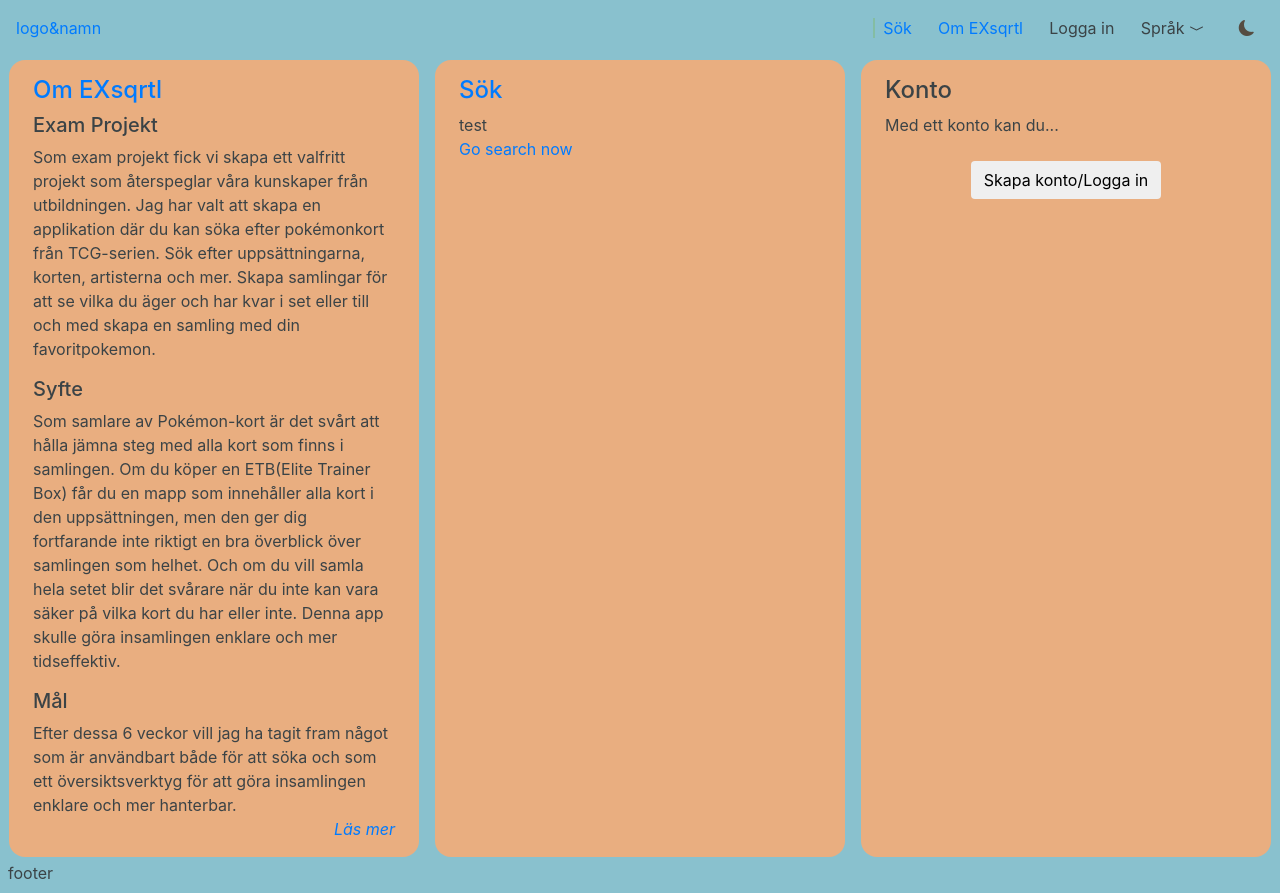
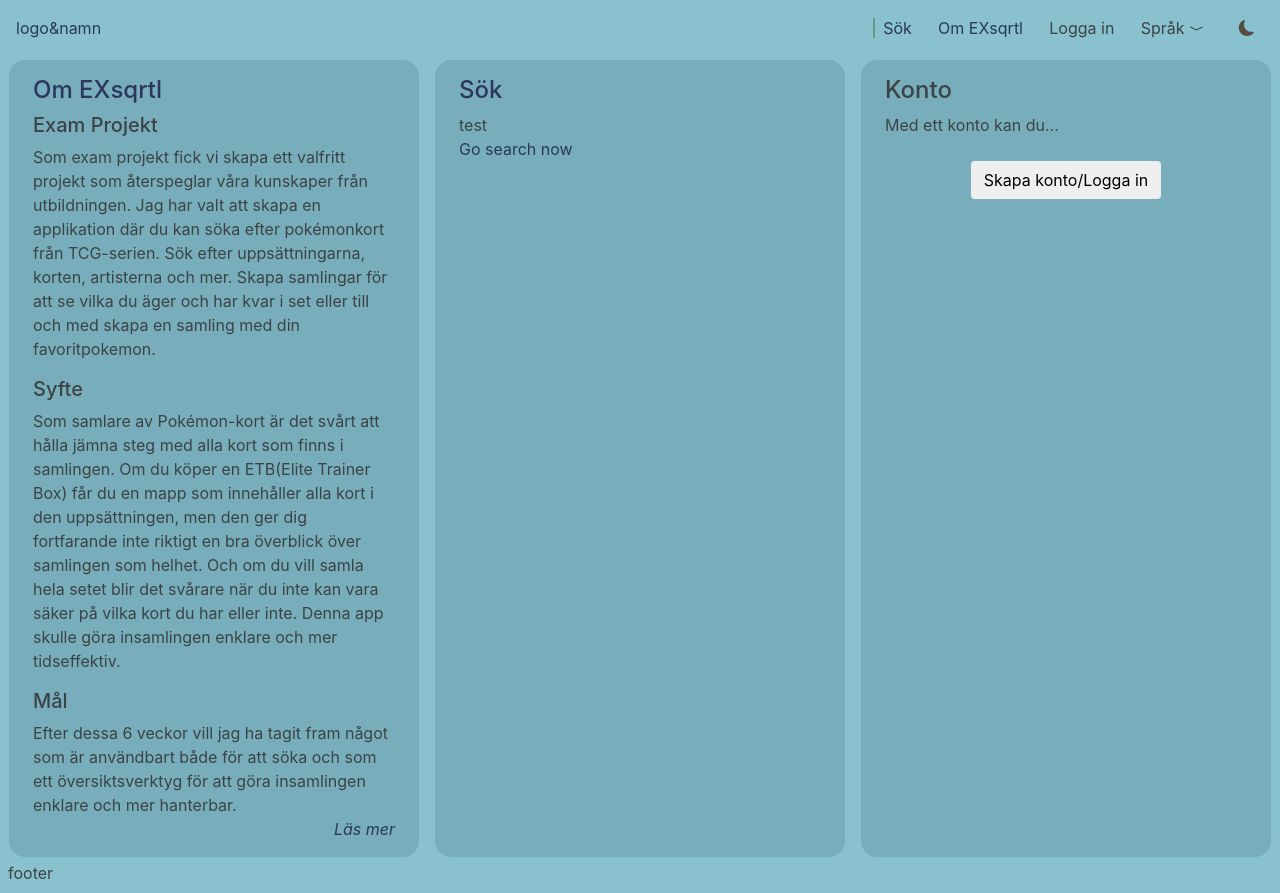
Before and after one commit to Carowa27/mondex, a React (Vite) app in the folder FrontEnd/: page / in a window 1280 px wide. Built offline with nearby package versions, Linux system fonts and the light colour scheme; no server answers.

Commit message:
(ref) change theme

```diff
--- a/FrontEnd/src/globals/theme.ts
+++ b/FrontEnd/src/globals/theme.ts
@@ -5,21 +5,23 @@ export const colorModes = {
   Light: {
     name: "light",
     primaryColors: {
-      eeveelution: { rgb: "59,67,70", hex: "#3b4346" }, //umbreon
-      sqrtlEV: { rgb: "137,193,206", hex: "#89c1ce" }, // sqrtl
-      bulbasaurEV: { rgb: "132,189,163", hex: "#84bda3" }, //bulbasaur
-      charmanderEV: { rgb: "233,174,128", hex: "#e9ae80" }, //charmander
-      sunmoon: { rgb: "85,77,66", hex: "#554d42" }, //moon
+      sunmoon: { rgb: "85,77,66", hex: "#554d42" },
+      text: { hex: "#3b4346" },
+      link: { hex: "#2B375C" },
+      background: { hex: "#89c1ce" },
+      border: { hex: "#649980" },
+      cardBackground: { hex: "#78AEBB" },
     },
   },
   Dark: {
     name: "dark",
     primaryColors: {
-      eeveelution: { rbg: "245,229,169", hex: "#FFF5D1" }, //leafeon
-      sqrtlEV: { rgb: "143,169,216", hex: "#8fa9d8" }, // blastoise
-      bulbasaurEV: { rgb: "67,131,136", hex: "#438388" }, //venusaur
-      charmanderEV: { rgb: "212,141,84", hex: "#d48d54" }, //charizard
-      sunmoon: { rgb: "255,217,82", hex: "#FFD952" }, //sun
+      sunmoon: { rgb: "255,217,82", hex: "#FFD952" },
+      text: { hex: "#E9F3FF" },
+      link: { hex: "#B0C5E0" },
+      background: { hex: "#25383C" },
+      border: { hex: "#84bda3" },
+      cardBackground: { hex: "#172528" },
     },
   },
 };
--- a/FrontEnd/src/pages/AboutProject.tsx
+++ b/FrontEnd/src/pages/AboutProject.tsx
@@ -19,15 +19,15 @@ export const AboutProject = () => {
             : "row d-flex justify-content-center" //"d-flex flex-column justify-content-around align-items-center"
         }
       >
-        <FrontPageBtnCard bkcolor={`${theme.primaryColors.charmanderEV.hex}`}>
+        <FrontPageBtnCard bkcolor={`${theme.primaryColors.cardBackground.hex}`}>
           <h5>{language.lang_code.about_exam}</h5>
           <p>{language.lang_code.about_description_exam}</p>
         </FrontPageBtnCard>
-        <FrontPageBtnCard bkcolor={`${theme.primaryColors.charmanderEV.hex}`}>
+        <FrontPageBtnCard bkcolor={`${theme.primaryColors.cardBackground.hex}`}>
           <h5>{language.lang_code.word_purpose}</h5>
           <p>{language.lang_code.about_description_purpose}</p>
         </FrontPageBtnCard>
-        <FrontPageBtnCard bkcolor={`${theme.primaryColors.charmanderEV.hex}`}>
+        <FrontPageBtnCard bkcolor={`${theme.primaryColors.cardBackground.hex}`}>
           <h5>{language.lang_code.word_goal}</h5>
           <p className="m-0">{language.lang_code.about_description_goal}</p>
         </FrontPageBtnCard>
--- a/FrontEnd/src/pages/Home.tsx
+++ b/FrontEnd/src/pages/Home.tsx
@@ -32,7 +32,7 @@ export const Home = () => {
               <i>{language.lang_code.read_more}</i>
             </Link>
           }
-          bkcolor={`${theme.primaryColors.charmanderEV.hex}`}
+          bkcolor={`${theme.primaryColors.cardBackground.hex}`}
         >
           <Link to="/about">
             <h4>{language.lang_code.about_about_project}</h4>
@@ -53,7 +53,7 @@ export const Home = () => {
             </>
           )}
         </FrontPageBtnCard>
-        <FrontPageBtnCard bkcolor={`${theme.primaryColors.charmanderEV.hex}`}>
+        <FrontPageBtnCard bkcolor={`${theme.primaryColors.cardBackground.hex}`}>
           <Link to="/search">
             {" "}
             <h4>{language.lang_code.word_search}</h4>
@@ -63,7 +63,7 @@ export const Home = () => {
         </FrontPageBtnCard>
         {error && <p>Error with authentication</p>}
 
-        <FrontPageBtnCard bkcolor={`${theme.primaryColors.charmanderEV.hex}`}>
+        <FrontPageBtnCard bkcolor={`${theme.primaryColors.cardBackground.hex}`}>
           {!error && isLoading ? (
             <LoadingModule />
           ) : (
--- a/FrontEnd/src/pages/layout/Layout.tsx
+++ b/FrontEnd/src/pages/layout/Layout.tsx
@@ -9,8 +9,11 @@ export const Layout = () => {
   const { theme } = useContext(ThemeContext);
 
   const MainStyle = styled.div`
-    color: ${theme.primaryColors.eeveelution.hex};
-    background-color: ${theme.primaryColors.sqrtlEV.hex};
+    color: ${theme.primaryColors.text.hex};
+    background-color: ${theme.primaryColors.background.hex};
+    a {
+      color: ${theme.primaryColors.link.hex};
+    }
   `;
 
   return (
--- a/FrontEnd/src/pages/layout/Menu.tsx
+++ b/FrontEnd/src/pages/layout/Menu.tsx
@@ -26,7 +26,7 @@ export const Menu = () => {
             <span
               className="pl-2"
               style={{
-                borderLeft: `2px solid ${theme.primaryColors.bulbasaurEV.hex}`,
+                borderLeft: `2px solid ${theme.primaryColors.border.hex}`,
               }}
             >
               {language.lang_code.word_search}
@@ -58,14 +58,14 @@ export const Menu = () => {
             <>
               <div
                 style={{
-                  backgroundColor: `${theme.primaryColors.sqrtlEV.hex}`,
+                  backgroundColor: `${theme.primaryColors.background.hex}`,
                 }}
               >
                 <div
                   onClick={() => setIsLangMenuOpen(!isLangMenuOpen)}
                   className="pl-2"
                   style={{
-                    borderLeft: `2px solid ${theme.primaryColors.bulbasaurEV.hex}`,
+                    borderLeft: `2px solid ${theme.primaryColors.border.hex}`,
                   }}
                 >
                   <span> {language.lang_code.word_language}</span>
@@ -76,8 +76,8 @@ export const Menu = () => {
                   style={{
                     zIndex: "200",
                     position: "absolute",
-                    border: `2px solid ${theme.primaryColors.bulbasaurEV.hex}`,
-                    backgroundColor: `${theme.primaryColors.sqrtlEV.hex}`,
+                    border: `2px solid ${theme.primaryColors.border.hex}`,
+                    backgroundColor: `${theme.primaryColors.background.hex}`,
                     width: "4.35rem",
                   }}
                 >
@@ -142,8 +142,8 @@ export const Menu = () => {
                 cursor: "pointer",
                 zIndex: "200",
                 width: "120px",
-                backgroundColor: `${theme.primaryColors.sqrtlEV.hex}`,
-                border: `2px solid ${theme.primaryColors.bulbasaurEV.hex}`,
+                backgroundColor: `${theme.primaryColors.background.hex}`,
+                border: `2px solid ${theme.primaryColors.border.hex}`,
               }}
             >
               <div onClick={() => setIsMobileMenuOpen(!isMobileMenuOpen)}>
@@ -202,7 +202,7 @@ export const Menu = () => {
                 cursor: "pointer",
                 zIndex: "200",
                 width: "120px",
-                borderLeft: `2px solid ${theme.primaryColors.bulbasaurEV.hex}`,
+                borderLeft: `2px solid ${theme.primaryColors.border.hex}`,
                 // backgroundColor: theme.primaryColors.squirtle,
               }}
             >
```
Also changed, not shown: FrontEnd/src/interfaces/contextInterfaces.ts (+5 -4 lines).
